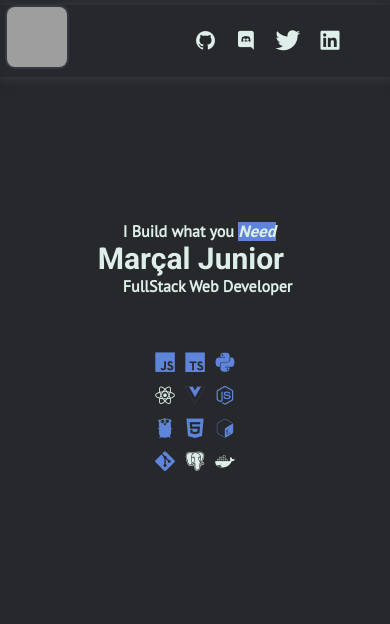
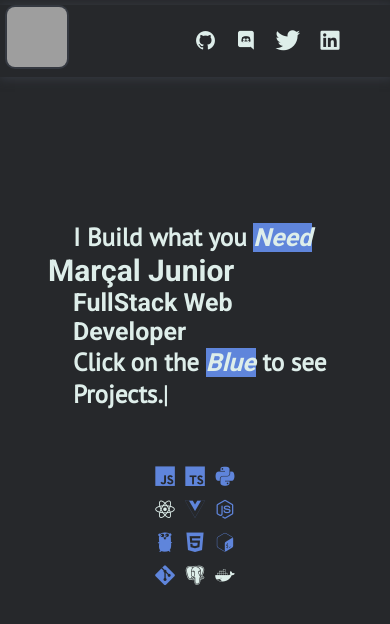
Before and after one commit to marssaljr/marssaljr, a React (Create React App) app: page / in a window 390 px wide. Shown: the top 624 px of the page. Built offline with nearby package versions, Linux system fonts and the light colour scheme; grey boxes are pictures that could not be loaded; the HTML template or start-up script is replaced by a standard one.

Commit message:
refactor: change component to route

```diff
--- a/package.json
+++ b/package.json
@@ -15,6 +15,7 @@
     "react-dom": "^17.0.2",
     "react-router-dom": "^5.2.0",
     "react-scripts": "4.0.3",
+    "react-typist": "^2.0.5",
     "styled-components": "^5.3.0",
     "typescript": "^4.1.2",
     "web-vitals": "^1.0.1"
@@ -46,6 +47,7 @@
   "devDependencies": {
     "@types/axios": "^0.14.0",
     "@types/react-router-dom": "^5.1.8",
+    "@types/react-typist": "^2.0.2",
     "@types/styled-components": "^5.1.11"
   },
   "resolutions": {
--- a/src/App.tsx
+++ b/src/App.tsx
@@ -1,9 +1,9 @@
 import {Link} from 'react-router-dom'
 import { BrowserRouter as Router, Route, Switch } from 'react-router-dom';
 import styled from 'styled-components';
-
+import Typist from 'react-typist';
 import Header from './components/Header';
-import Language from './components/Languages';
+import Language from './routes/Languages';
 import './styles.css';
 
 const Stack = styled.div`
@@ -38,7 +38,9 @@ function App() {
             <div className="title-text">
               <p className="about">I Build what you <strong>Need</strong></p>
               <h1>Marçal Junior</h1>
-              <p>FullStack Web Developer</p>
+              <Typist className="text"><p>FullStack Web Developer</p><Typist.Delay ms={500} />
+              Click on the <strong>Blue</strong> to see Projects.
+              </Typist>
             </div>
           </div>
             <Stack>
--- a/src/styles.css
+++ b/src/styles.css
@@ -30,7 +30,7 @@ body {
 h1 {
 	font-size: 64px;
 }
-p {
+.about, .text {
 	padding-left: 25px;
 	font-size: 25px;
 	font-family: 'PT Sans', sans-serif;
@@ -61,7 +61,7 @@ strong {
    {
     font-size: 50px;
    }
-  p {
+  .about .text {
   	font-size: 1.3em;
   }
 }
@@ -72,7 +72,7 @@ strong {
   {
     font-size: 30px;
   }
-  p {
+  .about .text {
   	font-size: 1em;
   }
   .stack {
@@ -97,7 +97,7 @@ strong {
   {
 		font-size: 5em;
 	}
-	p {
+	.about .text {
 		font-size: 2.5em;
 	}
 }
@@ -105,7 +105,7 @@ strong {
 	.title-text {
 		padding: 1em;
 	}
-	p {
+	.about .text {
 		font-size: 20px;
 	}
 	h1
```
Also changed, not shown: src/routes/Languages/index.tsx (renamed from src/components/Languages/index.tsx), 1 other file (tests, documents, lock files or other folders).
